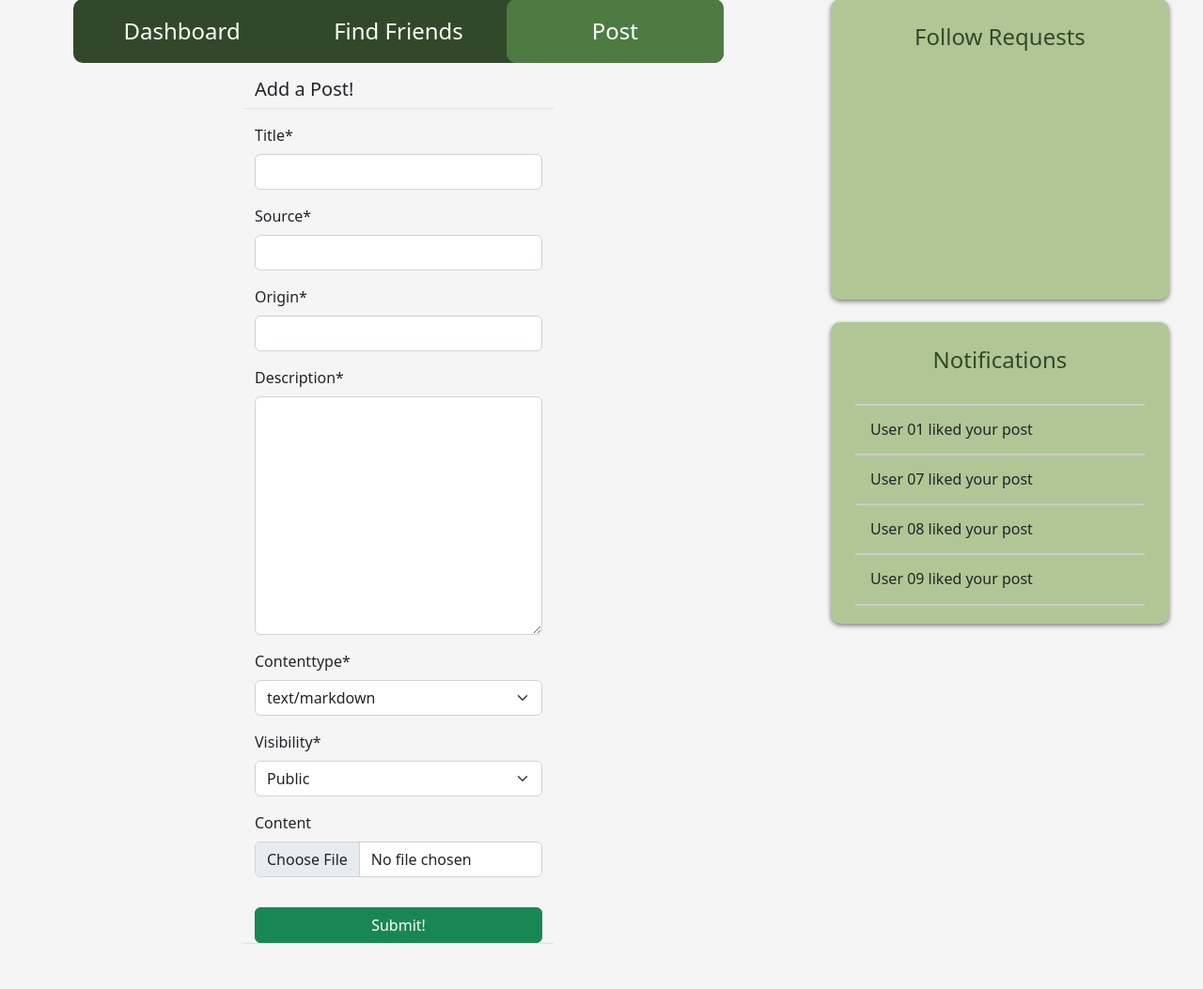
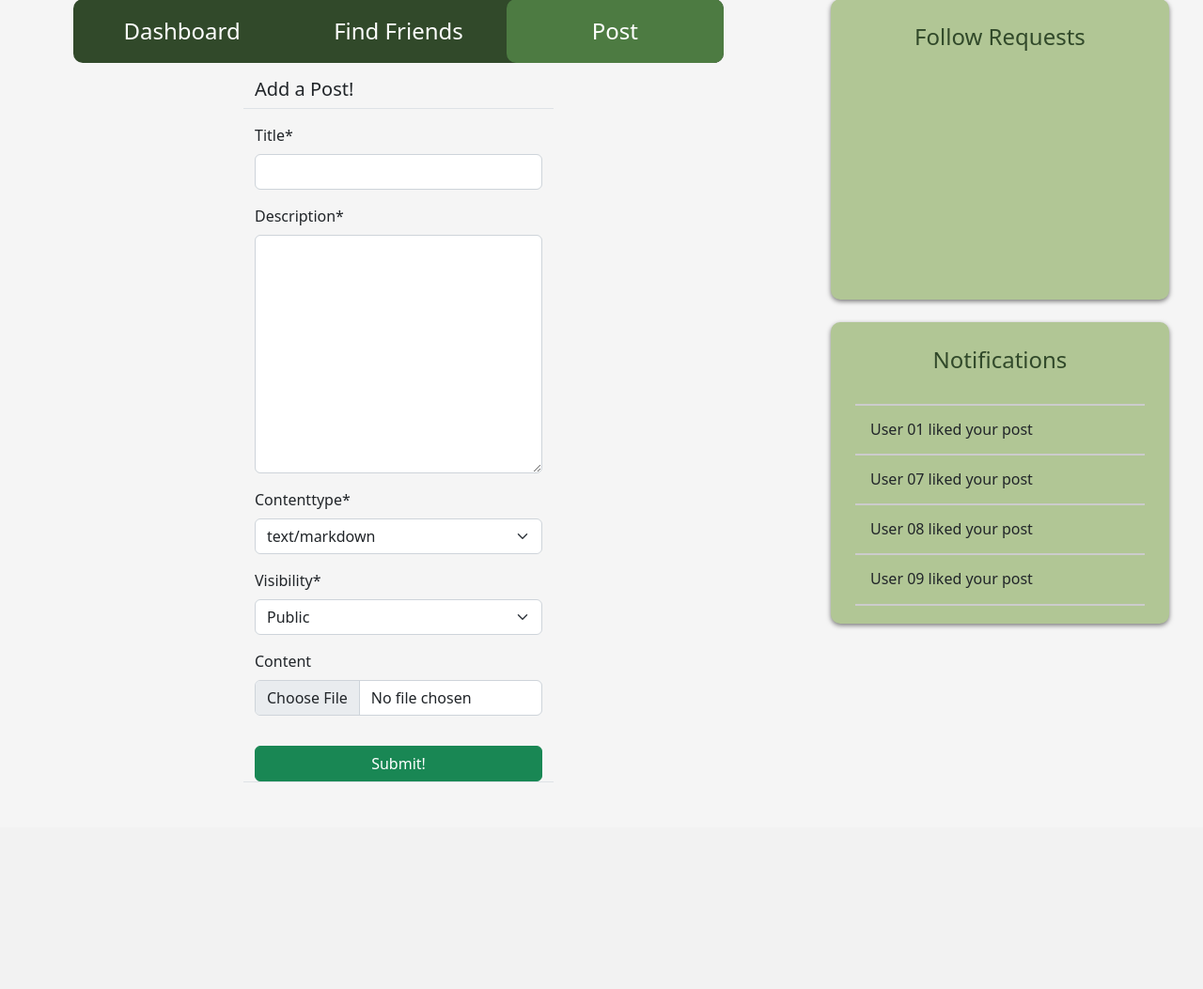
Before and after one commit to Geoxxll/SocialNetworking, a Django app: page /social/post/ in a window 1280 px wide. Shown: the part 137-1190 px from the top of the page at 94% size. After the commit the page ends 970 px from the top, so only its background shows below. Run offline with Django 5.2, Linux system fonts and the light colour scheme; the visitor is signed in with stand-in values (Sample User, id 1); data that the repository does not hold is empty; some libraries are stand-ins or nearby versions.

Commit message:
Source and origin field updated

```diff
--- a/server/socialNetworking/forms.py
+++ b/server/socialNetworking/forms.py
@@ -4,8 +4,8 @@ from .models.comments import Comment
 
 class PostForm(forms.ModelForm):
     title = forms.CharField(max_length=100)
-    source = forms.URLField()
-    origin = forms.URLField()
+    # source = forms.URLField()
+    # origin = forms.URLField()
     description = forms.CharField(widget=forms.Textarea)
     contentType = forms.ChoiceField(choices=Post.contentTypesChoices.items())
     content = forms.ImageField(required=False)  # Use ImageField for binary images
@@ -13,7 +13,8 @@ class PostForm(forms.ModelForm):
 
     class Meta:
         model = Post
-        fields = ['title', 'source', 'origin', 'description', 'contentType', 'visibility']
+        fields = ['title', 'description', 'contentType', 'visibility']
+        exclude = ['origin', 'source']
 
 class CommentForm(forms.ModelForm):
     comment = forms.CharField(
--- a/server/socialNetworking/templates/socialNetworking/post_list.html
+++ b/server/socialNetworking/templates/socialNetworking/post_list.html
@@ -44,16 +44,6 @@
                 </form>
             </div>
         </div>
-
-        {% for post in post_list %}
-        <div class="row justify-content-center mt-3">
-            <div class="col-md-5 col-sm-12 border-bottom position-relative">
-                <p><strong>{{ post.author_of_posts.user.username }}</strong><br> {{ post.published_at }}</p>
-                <p>{{ post.description }}</p>
-                <a class="stretched-link" href="{% url 'post-detail' post.pk %}"></a>
-            </div>
-        </div>
-        {% endfor %}
     </div>
     <div id="sidebar-container">
         <div class="sidebar">
--- a/server/socialNetworking/templates/socialNetworking/share_post.html
+++ b/server/socialNetworking/templates/socialNetworking/share_post.html
@@ -20,7 +20,6 @@
 			<p><strong>{{ original_post.author_of_posts }}</strong></p>
 
 			<p>{{ original_post.description }} -
-			Lorem ipsum dolor sit amet consectetur, adipisicing elit. Modi dolorem deserunt voluptas, tenetur amet qui voluptatem accusamus maiores illo, culpa hic ipsa! Soluta eaque magni id nostrum fugiat sit expedita.</p>
 			<p> <i>{{ original_post.published_at }}</i></p>
 		</div>
 	</div>
--- a/server/socialNetworking/views.py
+++ b/server/socialNetworking/views.py
@@ -74,6 +74,8 @@ class AddPostView(View):
             new_post = form.save(commit=False)
             new_post.author_of_posts = author_instance
             new_post.url = author_instance.url + "/posts/" + str(new_post.post_id)
+            new_post.source = new_post.url
+            new_post.origin = new_post.url
             new_post.save()
 
             # Create a new, empty form after successfully saving the post
```
Also changed, not shown: server/socialNetworking/migrations/0002_alter_comment_comment_author_alter_comment_post_and_more.py (added).
